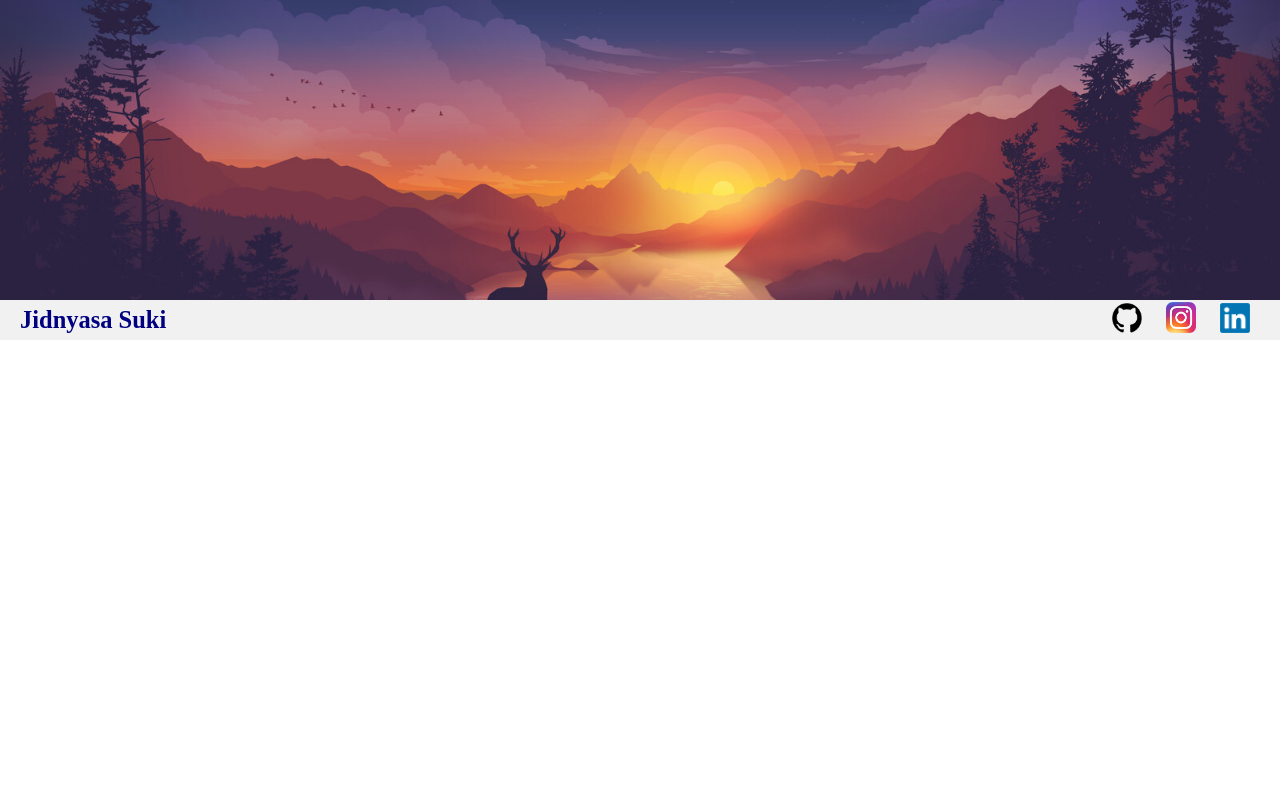
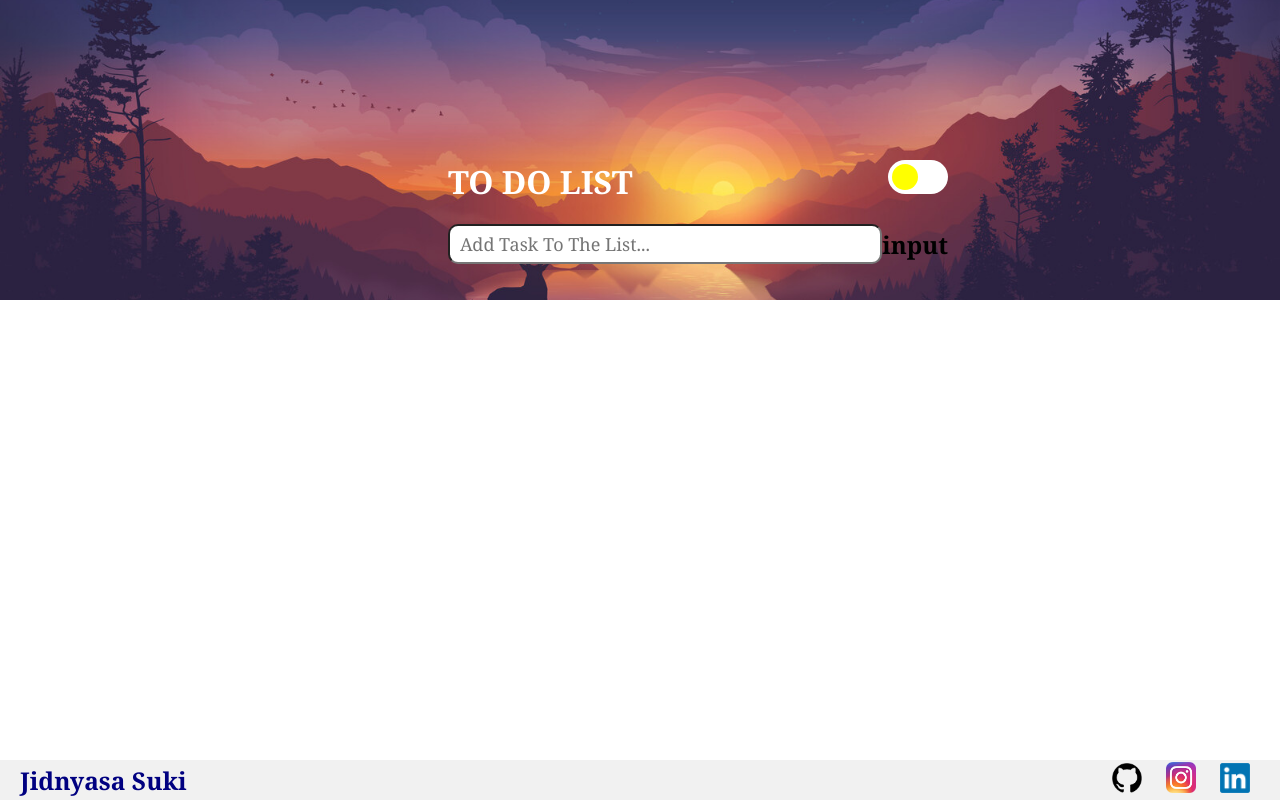
Before and after one commit to Jsuki/FSD21, a plain HTML site: page ToDoList.html in a window 1280 px wide. Drawn offline with Linux system fonts and the light colour scheme.

Commit message:
ToDoList-half

```diff
--- a/ToDoList.html
+++ b/ToDoList.html
@@ -12,6 +12,27 @@
 </style>
 <body>
     <header></header>
+    <body>
+        <div>
+            <div class="heading">TO DO LIST
+                <div>
+                    <label class="switch">
+                        <input type="checkbox">
+                        <span class="slider round"></span>
+                    </label>
+                </div>
+            </div>
+            <div class="task">
+
+                <input type="text" placeholder ="Add Task To The List...">
+                <label class="add">
+                    input
+                </label>
+
+            </div>
+        </div>
+
+    </body>
     <footer>
         <div>
             <a href="https://github.com/Jsuki"><h2>Jidnyasa Suki</h2></a>
--- a/assets/CSS/style1.css
+++ b/assets/CSS/style1.css
@@ -4,7 +4,7 @@
     box-sizing: border-box;
     list-style: none;
     text-decoration: none;
-    font-family: Metropolis;
+    font-family:Cambria, Cochin, Georgia, Times, 'Times New Roman', serif;
     color: unset;
 }
 header {
@@ -12,6 +12,94 @@ header {
     height: 300PX;
     background-size: cover;
    background-position: center;
+}
+div.heading {
+    min-height: 50vh;
+    display: flex;
+    justify-content: space-between;
+    margin-left: 35%;
+    top:20vh;
+    height:300px;
+    width: 500px;
+    text-align: center;
+    position: absolute;
+    color: white;
+    font-size: 2rem;
+    font-weight: bold;
+}
+.switch {
+    position:relative;
+    display: inline-block;
+    width:60px;
+    height:34px;
+}
+.switch input{
+    opacity: 0;
+    width: 0;
+    height: 0;
+}
+.slider {
+
+    position: absolute;
+    cursor: pointer;
+    top:0;
+    left:0;
+    right: 0;
+    bottom: 0;
+    background-color:white;
+    -webkit-transition: .4s;
+    transition: 0.4s;
+}
+.slider:before {
+    position: absolute;
+    content: "";
+    height: 26px;
+    width: 26px;
+    left:4px;
+    bottom: 4px;
+    border-radius: 34%;
+    background-color:yellow;
+    -webkit-transition: 0.4s;
+    transition: 0.4s;
+}
+input:checked + .slider {
+    background-color:white;
+}
+input:focus + .slider {
+    box-shadow: 0 0 1px;
+}
+input:checked + .slider::before {
+    -webkit-transform: translateX(26px);
+    -ms-transform: translateX(26px);
+}
+/* rounded sliders */
+.slider.round {
+    border-radius: 34px;
+}
+.slider.round::before {
+    border-radius: 50%;
+}
+.task{
+
+    height: 40px;
+    width:500px;
+    display: flex;
+    align-items: center;
+    position: absolute;
+    color:black;
+    font-size: 1.5rem;
+    font-weight: bold;
+    margin-left: 35%;
+    top:28vh;
+    border-radius: 30%;
+
+}
+ input {
+     padding: 10px;
+    font-size: large;
+    width:500px;
+    height:40px;
+    border-radius: 10px;
 }
 /* footer styles */
 img.social {
@@ -29,5 +117,7 @@ footer {
     font-family:Metropolis;
     padding: 20px;
     font-size: 1.02em;
+    position: absolute;
+    bottom: 0;
 
 }
```
